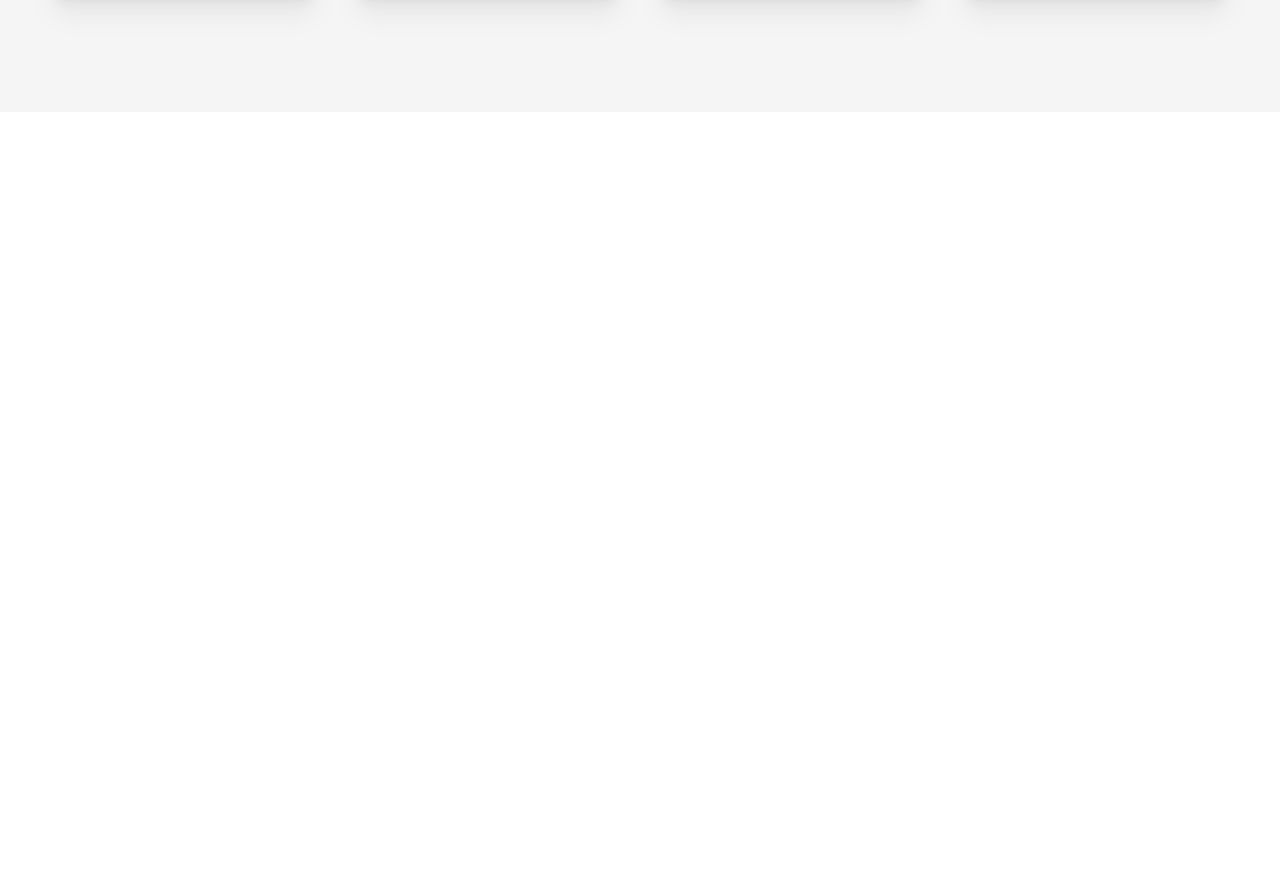
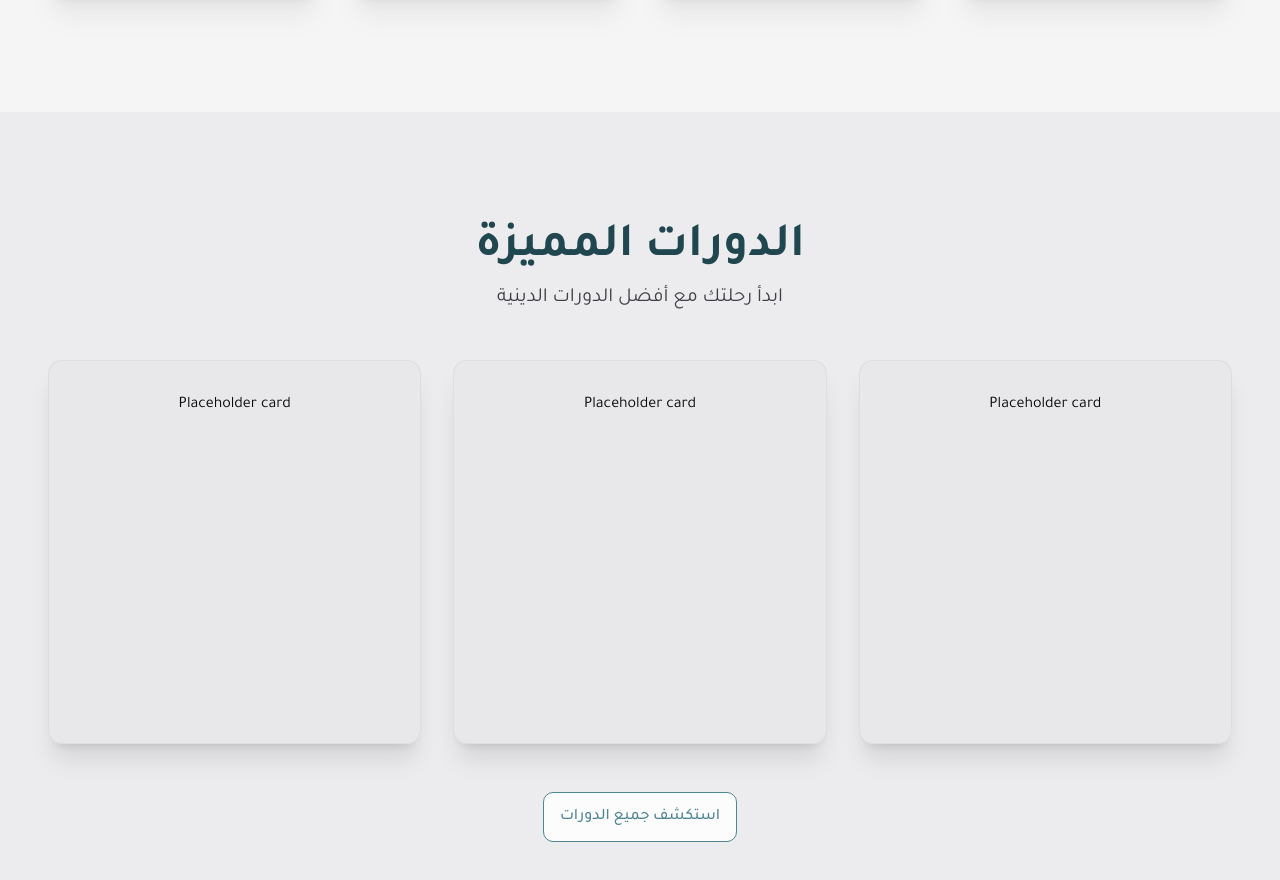
Before and after one commit to fathallah7/alaa-hamed-platform, a Next.js app in the folder frontend/: page / in a window 1280 px wide. Shown: the part 1294-2174 px from the top of the page. Before the commit the page ends 1406 px from the top, so only its background shows below. Built offline with nearby package versions, Linux system fonts and the light colour scheme.

Commit message:
frontend feat: finished featured courses section

```diff
--- /dev/null
+++ b/frontend/app/_components/FeaturedCourses.tsx
@@ -0,0 +1,59 @@
+"use client";
+
+import { Button } from "@/components/ui/button";
+import SectionHeading from "@/components/ui/SectionHeading";
+import { containerVariants, itemVariants } from "@/types/framerTypes";
+import { motion } from "framer-motion";
+import Link from "next/link";
+
+const FeaturedCourses = () => {
+  return (
+    <section id="about" className={`bg-zinc-200/70 py-16`}>
+      <div className={`container p-12 space-y-4 mx-auto`}>
+        {/* Section Heading */}
+        <SectionHeading
+          title="الدورات المميزة"
+          description="ابدأ رحلتك مع أفضل الدورات الدينية"
+        />
+
+        {/* Paths cards */}
+        <motion.div
+          variants={containerVariants}
+          initial="hidden"
+          whileInView="visible"
+          viewport={{ once: true, amount: 0.3 }}
+          className={`grid sm:grid-cols-2 md:grid-cols-3 gap-8 mt-12`}
+        >
+          {/* TODO: when courses are implemented course Card  */}
+
+          <motion.div
+            variants={itemVariants}
+            className=" bg-zinc-200/50 border border-zinc-300/50 backdrop-blur-sm shadow-xl h-96 rounded-xl p-8 text-center"
+          >
+            Placeholder card
+          </motion.div>
+          <motion.div
+            variants={itemVariants}
+            className=" bg-zinc-200/50 border border-zinc-300/50 backdrop-blur-sm shadow-xl h-96 rounded-xl p-8 text-center"
+          >
+            Placeholder card
+          </motion.div>
+          <motion.div
+            variants={itemVariants}
+            className=" bg-zinc-200/50 border border-zinc-300/50 backdrop-blur-sm shadow-xl h-96 rounded-xl p-8 text-center"
+          >
+            Placeholder card
+          </motion.div>
+        </motion.div>
+
+        <Link href={"/courses"} className={`flex justify-center mt-12`}>
+          <Button variant={"outline"} className={`p-4 py-6 `}>
+            استكشف جميع الدورات
+          </Button>
+        </Link>
+      </div>
+    </section>
+  );
+};
+
+export default FeaturedCourses;
--- a/frontend/app/_components/HeroSection.tsx
+++ b/frontend/app/_components/HeroSection.tsx
@@ -4,7 +4,7 @@ import { Button } from "@/components/ui/button";
 import Image from "next/image";
 import Link from "next/link";
 import sectionBg from "@/public/textures.jpg";
-import { motion, Variants } from "framer-motion";
+import { motion } from "framer-motion";
 import { containerVariants, itemVariants } from "@/types/framerTypes";
 
 const stats = [
--- a/frontend/app/_components/NavActions.tsx
+++ b/frontend/app/_components/NavActions.tsx
@@ -54,7 +54,7 @@ const NavActions = ({ isMobile }: { isMobile?: boolean }) => {
       <Link href={"/"}>
         <Button
           variant={"outline"}
-          className={`p-6 py-5 text-md border-primary text-primary hover:[&_svg]:stroke-foreground hover:bg-primary/10 flex flex-row-reverse items-center gap-2`}
+          className={`p-4 py-5 hover:[&_svg]:stroke-muted flex flex-row-reverse items-center gap-2`}
         >
           <LogIn
             className={`stroke-primary mb-0.5 transition-colors duration-300`}
--- a/frontend/app/page.tsx
+++ b/frontend/app/page.tsx
@@ -1,4 +1,5 @@
 import AboutSection from "./_components/AboutSection";
+import FeaturedCourses from "./_components/FeaturedCourses";
 import HeroSection from "./_components/HeroSection";
 
 const HomePage = () => {
@@ -6,6 +7,7 @@ const HomePage = () => {
     <>
       <HeroSection />
       <AboutSection />
+      <FeaturedCourses />
     </>
   );
 };
--- a/frontend/components/ui/button.tsx
+++ b/frontend/components/ui/button.tsx
@@ -11,7 +11,7 @@ const buttonVariants = cva(
       variant: {
         default: "bg-primary text-primary-foreground [a]:hover:bg-primary/80",
         outline:
-          "border-border bg-background hover:bg-muted hover:text-foreground aria-expanded:bg-muted aria-expanded:text-foreground dark:border-input dark:bg-input/30 dark:hover:bg-input/50",
+          "text-md border-primary text-primary bg-background hover:bg-primary hover:text-muted aria-expanded:bg-muted aria-expanded:text-foreground dark:border-input dark:bg-input/30 dark:hover:bg-input/50",
         secondary:
           "bg-secondary text-secondary-foreground hover:bg-secondary/80 aria-expanded:bg-secondary aria-expanded:text-secondary-foreground",
         ghost:
```
